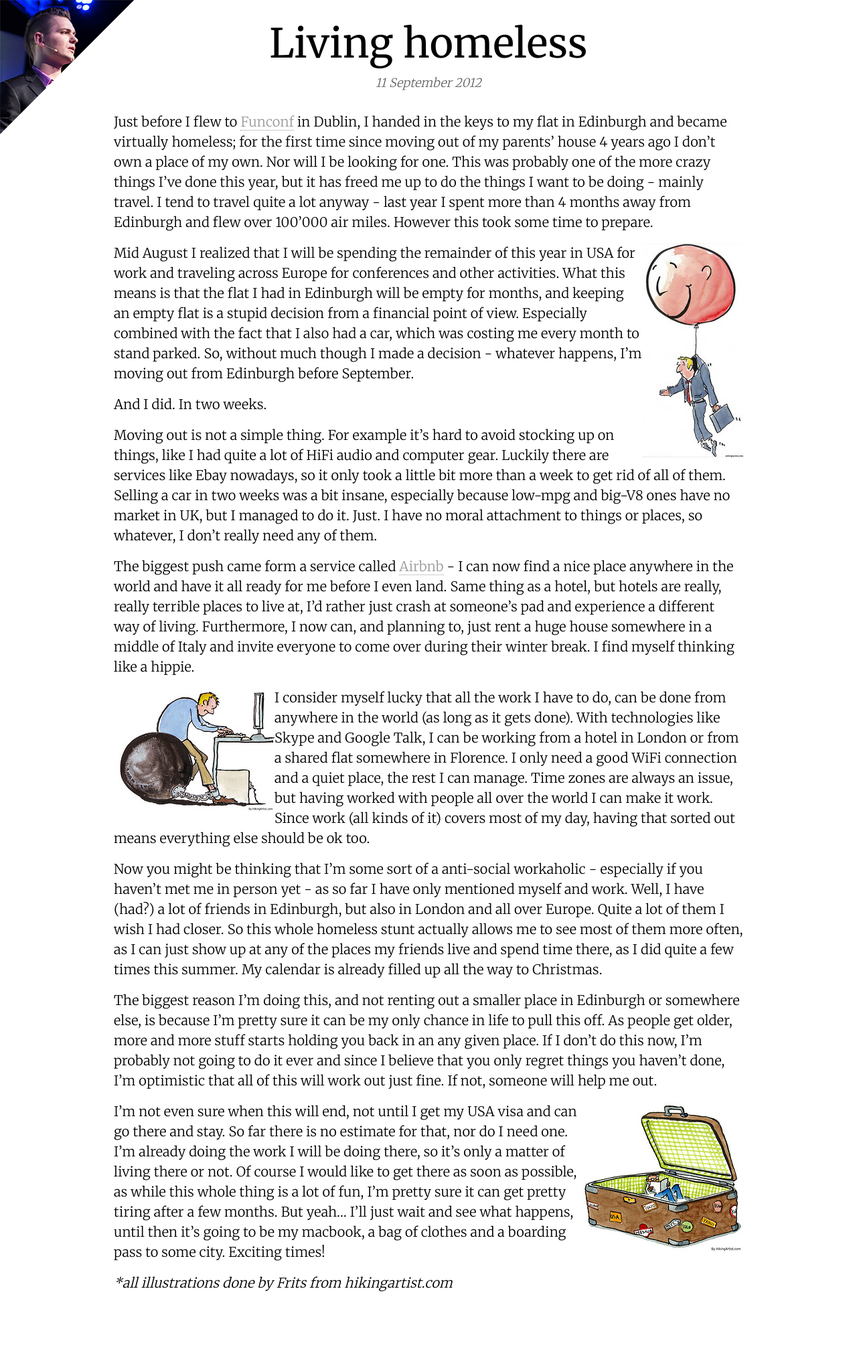
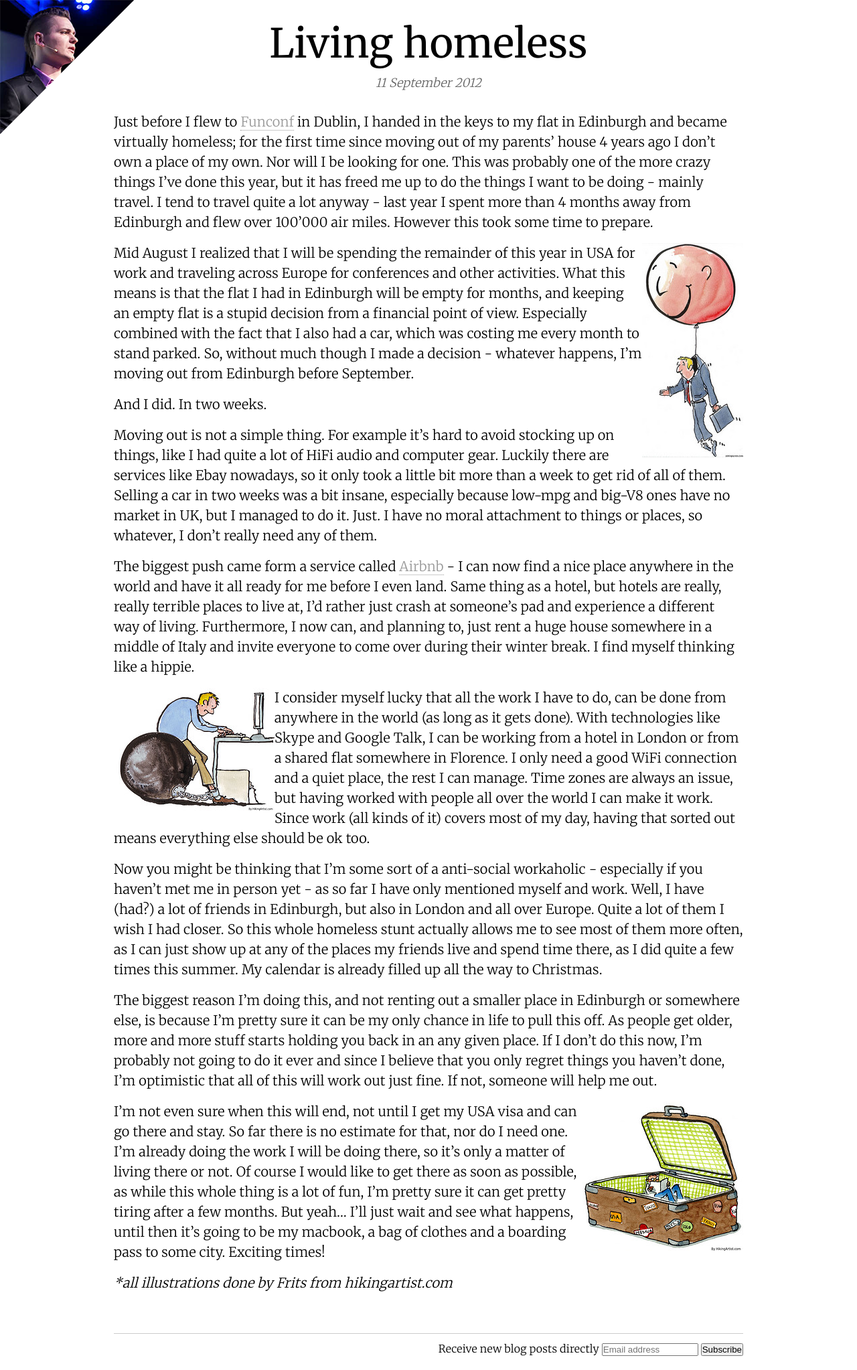
Before and after one commit to juokaz/juokaz.com, a Jekyll site: the page built from _posts/2012-09-11-living-homeless.markdown, in a window 1280 px wide. Shown: the whole page at 67% size. Built offline with Jekyll 4.4.1, drawn with Linux system fonts in a browser that asks for light colours; before the commit the page ends 1951 px from its top, so only the background shows below that.

Commit message:
Add subscribe form

```diff
--- a/_layouts/post.html
+++ b/_layouts/post.html
@@ -11,3 +11,12 @@ layout: default
 <article>
     {{ content }}
 </article>
+
+<footer>
+<form action="https://tinyletter.com/juokaz" method="post" target="popupwindow" onsubmit="window.open('https://tinyletter.com/juokaz', 'popupwindow', 'scrollbars=yes,width=800,height=600');return true">
+    <label for="tlemail">Receive new blog posts directly</label>
+    <input type="email" style="width:140px" name="email" id="tlemail" placeholder="Email address" />
+    <input type="hidden" value="1" name="embed"/>
+    <input type="submit" value="Subscribe" />
+</form>
+</footer>
--- a/style.css
+++ b/style.css
@@ -18,9 +18,7 @@ header > time { display: block; }
 .postPreview > header { margin: 5px 0; }
 .postPreview time { float: right; }
 article { margin: 30px 0 0 0; }
-article > header { margin: 15px 0; }
-article > header > h1 { display: inline; font-size: 32px; }
-article > section > h2 { font-size: 28px; margin: 10px 0; }
+footer { margin-top: 60px; padding-top: 10px; border-top:1px solid #ccc; font-size: 16px; text-align: right; }
 img {}
 img.left { float: left; }
 img.right { float: right; }
@@ -59,6 +57,7 @@ img.grayscale:hover {
 
 @media (max-width: 767px) {
     body { font-size: 16px; }
+    footer { font-size: 14px; }
     h3 span, .postPreview time { float: none; display: block; }
     section > header { margin-top: 180px; }
     h1 { font-size: 40px; }
```
